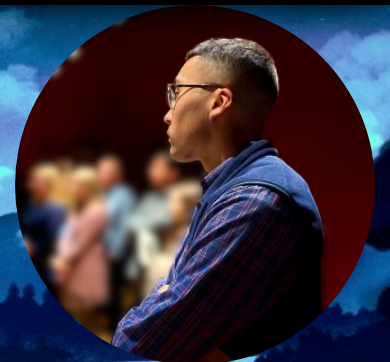
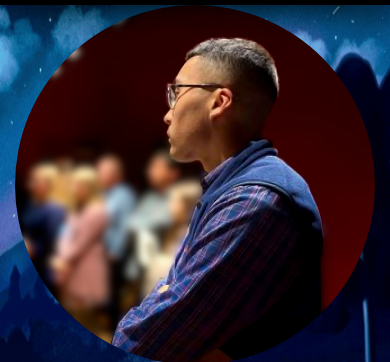
Before and after one commit to bryce-crichfield/emilioats-webpage, a plain HTML site: page index.html in a window 390 px wide. Shown: the part 69-431 px from the top of the page. Drawn offline with nearby package versions, Linux system fonts and the light colour scheme; a script that the page names is missing.

Commit message:
Fix background size in mobile view

```diff
--- a/style.css
+++ b/style.css
@@ -90,10 +90,10 @@ a {
 
 @media (max-width: 768px) {
   .giphy {
-    -webkit-background-size: auto 100%;
-    -moz-background-size: auto 100%;
-    -o-background-size: auto 100%;
-    background-size: auto 100%;
+    -webkit-background-size: 100% 100%;
+    -moz-background-size: 100% 100%;
+    -o-background-size: 100% 100%;
+    background-size: 100% 100%;
   }
 }
 
```
